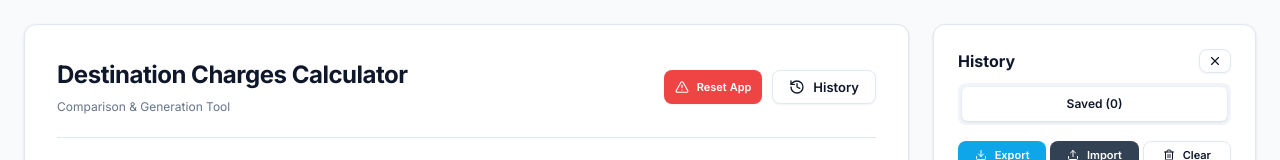
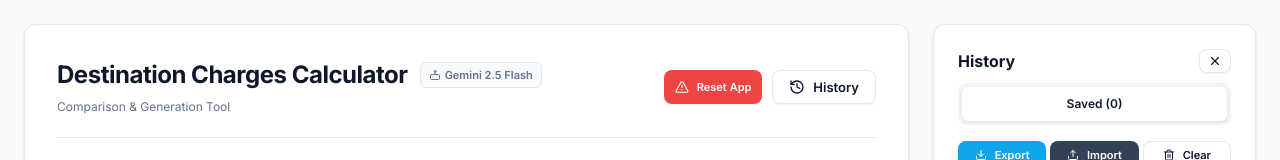
Before and after one commit to leo67621310-dev/DestCalc2026FEB, a React (Vite) app: page / in a window 1280 px wide. Shown: the top 160 px of the page. Built offline with nearby package versions, Linux system fonts and the light colour scheme.

Commit message:
feat: Update AI model to Gemini 2.5 Flash
Switches the default AI model for the freight charge calculator from 'gemini-3.1-pro-preview' to 'gemini-2.5-flash'. This change also updates the UI to display the currently used AI model more prominently.

```diff
--- a/App.tsx
+++ b/App.tsx
@@ -19,7 +19,7 @@ export default function App() {
 
   const [globals, setGlobals] = useState({ cbm: 3.000, kgs: 250.0, pkgs: 3, ref: '' });
   const [viewMode, setViewMode] = useState('Comparison');
-  const [model, setModel] = useState('gemini-3.1-pro-preview');
+  const [model, setModel] = useState('gemini-2.5-flash');
   const [reasoning, setReasoning] = useState('low');
 
   // HISTORY STATES
@@ -519,7 +519,13 @@ export default function App() {
         <div className="main-content">
            <div className="header-row">
               <div>
-                  <h3>Destination Charges Calculator</h3>
+                  <div style={{ display: 'flex', alignItems: 'center', gap: '12px' }}>
+                      <h3>Destination Charges Calculator</h3>
+                      <span style={{ fontSize: '11px', padding: '4px 8px', background: '#f8fafc', color: 'var(--secondary)', borderRadius: '6px', fontWeight: 600, border: '1px solid var(--border)', display: 'flex', alignItems: 'center', gap: '4px' }}>
+                          <Bot size={12} />
+                          {model === 'gemini-3.1-pro-preview' ? 'Gemini 3.1 Pro' : model === 'gemini-3-flash-preview' ? 'Gemini 3.0 Flash' : 'Gemini 2.5 Flash'}
+                      </span>
+                  </div>
                   <span style={{ fontSize: '12px', color: 'var(--secondary)' }}>Comparison & Generation Tool</span>
               </div>
               <div style={{ display: 'flex', gap: '10px' }}>
```
